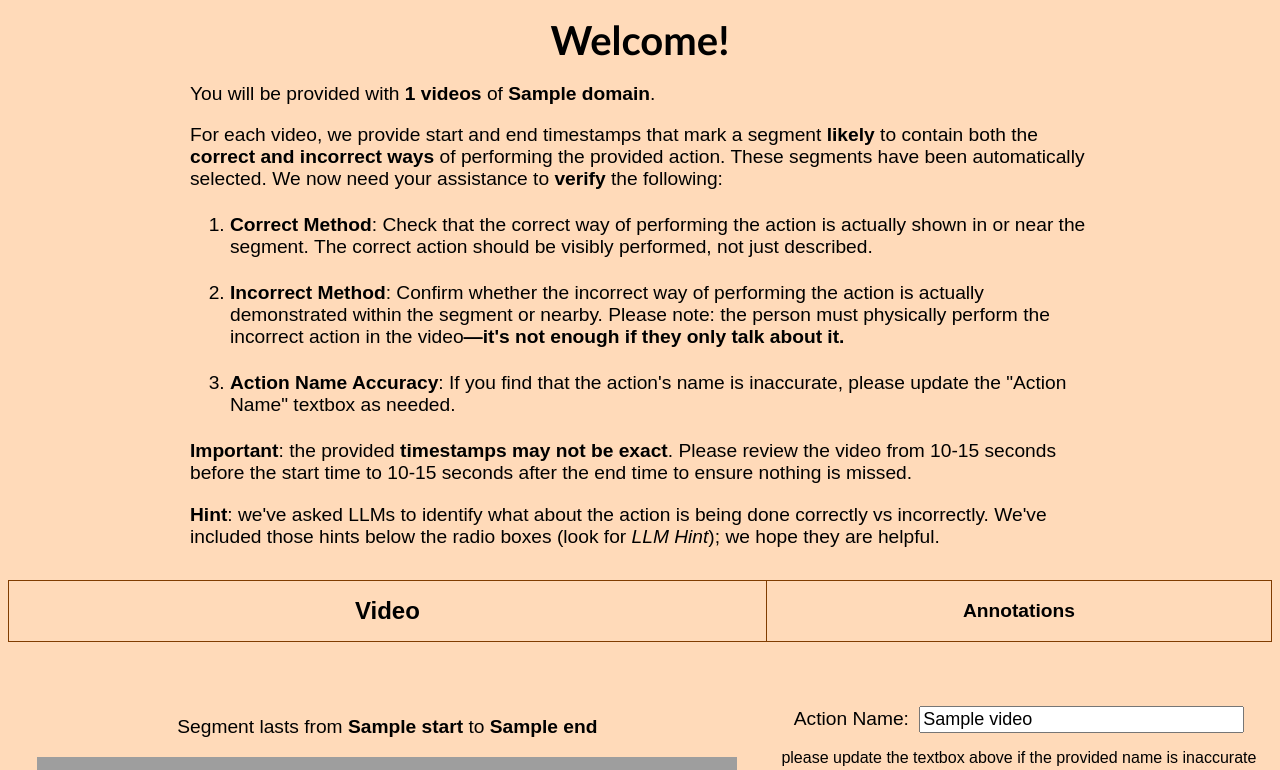
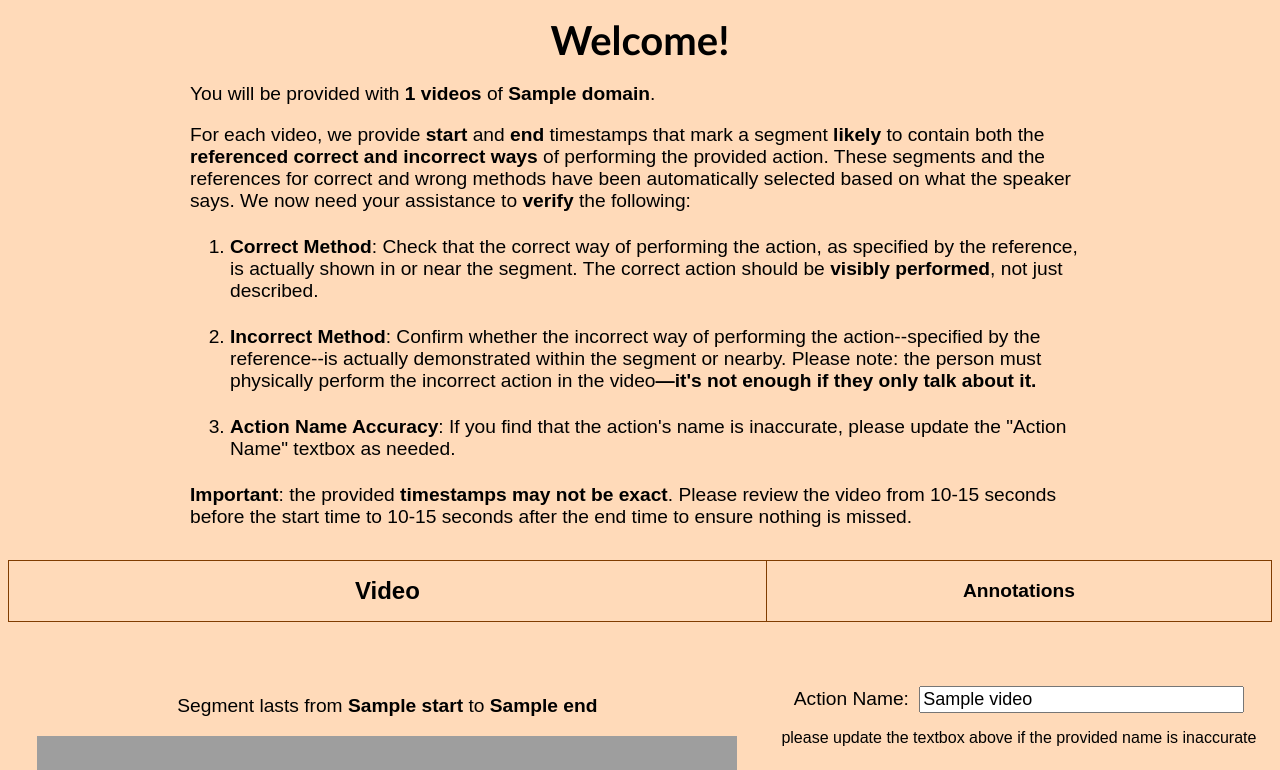
Before and after one commit to yadavta/VideoNet, a Flask app: template aqa1/templates/start.html in a window 1280 px wide. Shown: the top 770 px of the page. Run offline with Flask 3, Linux system fonts and the light colour scheme; the template is opened without the code that fills it: most values are stand-ins (such as "Sample title", 1, 10 or a date in 2020); grey boxes are pictures that could not be loaded.

Commit message:
add reference right wrong aqa instructions

```diff
--- a/aqa1/app.py
+++ b/aqa1/app.py
@@ -1,8 +1,8 @@
 from flask import Flask, request, render_template, g
 from sqlite3 import Connection
 import sqlite3, os, subprocess
-import a1utils
-# import aqa1.a1utils as a1utils
+# import a1utils
+import aqa1.a1utils as a1utils
 
 app = Flask(__name__)
 DATABASE = os.environ.get('DATABASE', '/persistent/data.db')
--- a/aqa1/templates/start.html
+++ b/aqa1/templates/start.html
@@ -15,18 +15,18 @@
     <div class="intro-container">
         <h1 class="top-txt" id="top">Welcome!</h1>
         <p class="para-txt">You will be provided with <b>{{videos | length}} videos</b> of <b>{{domain}}</b>.</p>
-        <p class="para-txt">For each video, we provide start and end timestamps that mark a segment <b>likely</b> to contain both the <b>correct and incorrect ways</b> of performing the provided action. These segments have been automatically selected. We now need your assistance to <b>verify</b> the following:</p>
+        <p class="para-txt">For each video, we provide <b>start</b> and <b>end</b> timestamps that mark a segment <b>likely</b> to contain both the <b>referenced correct and incorrect ways</b> of performing the provided action. These segments and the references for correct and wrong methods have been automatically selected based on what the speaker says. We now need your assistance to <b>verify</b> the following:</p>
         <ol>
-            <li class="para-txt"><b>Correct Method</b>: Check that the correct way of performing the action is actually shown in or near the segment. The correct action should be visibly performed, not just described.</li>
+            <li class="para-txt"><b>Correct Method</b>: Check that the correct way of performing the action, as specified by the reference, is actually shown in or near the segment. The correct action should be <b>visibly performed</b>, not just described.</li>
 
-            <li class="para-txt"><b>Incorrect Method</b>: Confirm whether the incorrect way of performing the action is actually demonstrated within the segment or nearby. Please note: the person must physically perform the incorrect action in the video<b>—it's not enough if they only talk about it.</b></li>
+            <li class="para-txt"><b>Incorrect Method</b>: Confirm whether the incorrect way of performing the action--specified by the reference--is actually demonstrated within the segment or nearby. Please note: the person must physically perform the incorrect action in the video<b>—it's not enough if they only talk about it.</b></li>
 
             <li class="para-txt"><b>Action Name Accuracy</b>: If you find that the action's name is inaccurate, please update the "Action Name" textbox as needed.</li>
         </ol>
 
         <p class="para-txt"><b>Important</b>: the provided <b>timestamps may not be exact</b>. Please review the video from 10-15 seconds before the start time to 10-15 seconds after the end time to ensure nothing is missed.</p>
 
-        <p class="para-txt"><b>Hint</b>: we've asked LLMs to identify what about the action is being done correctly vs incorrectly. We've included those hints below the radio boxes (look for <i>LLM Hint</i>); we hope they are helpful.</p>
+        <!-- <p class="para-txt"><b>Hint</b>: we've asked LLMs to identify what about the action is being done correctly vs incorrectly. We've included those hints below the radio boxes (look for <i>LLM Hint</i>); we hope they are helpful.</p> -->
 
     </div>
 
@@ -69,15 +69,15 @@
                             <br>
                             <p style="font-size:medium">please update the textbox above if the provided name is inaccurate</p>
                             <hr style="margin-top:2rem; margin-bottom:2rem;">
-                            <p>Segment contains <b>correct</b> instance of the desired action?</p>
+                            <p style="font-size:large"><i>Reference for correct</i>: <span style="color:blue;">{{video[5]}}</span></p>
+                            <p >Segment contains <b>correct</b> instance of the desired action?</p>
                             <input type="radio" name="correct-{{ loop.index }}" id="c-{{ loop.index }}-yes" value="1"> <label for="c-{{ loop.index }}-yes" class="l1">Yes</label>
                             <input type="radio" name="correct-{{ loop.index }}" id="c-{{ loop.index }}-no" value="0"> <label for="c-{{ loop.index }}-no" class="l3">No</label>
-                            <p style="font-size:medium"><i>LLM Hint</i>: {{video[5]}}</p>
                             <hr style="margin-top:2rem; margin-bottom:2rem;">
+                            <p style="font-size:large"><i>Reference for wrong</i>: <span style="color:blue;">{{video[6]}}</span></p>
                             <p>Segment contains <b>wrong</b> instance of the desired action?</p>
                             <input type="radio" name="wrong-{{ loop.index }}" id="w-{{ loop.index }}-yes" value="1"> <label for="w-{{ loop.index }}-yes" class="l1">Yes</label>
                             <input type="radio" name="wrong-{{ loop.index }}" id="w-{{ loop.index }}-no" value="0"> <label for="w-{{ loop.index }}-no" class="l3">No</label>
-                            <p style="font-size:medium"><i>LLM Hint</i>: {{video[6]}}</p>
                         </td>
                     </tr>
                     {% endfor %}
```
